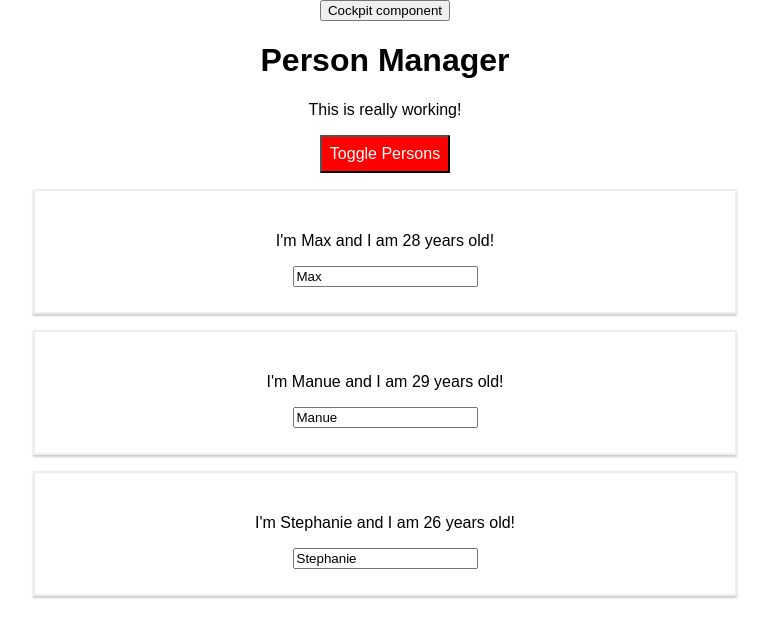
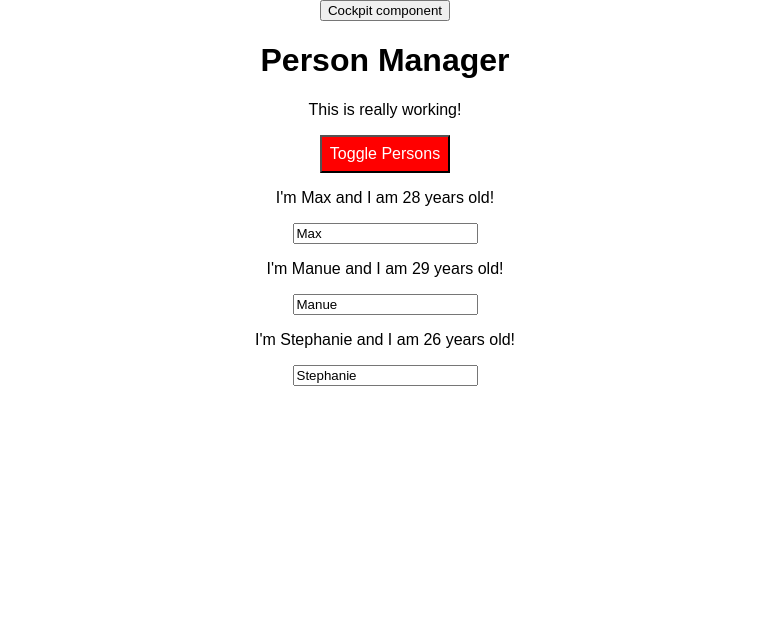
Before and after one commit to mazen87/React-complete-guide, a React app: page / in a window 1280 px wide. Both pictures are taken after a click on the button "Toggle Persons". Shown: the top 638 px of the page, without its empty margins (255-1024 px from the left). Built offline with nearby package versions, Linux system fonts and the light colour scheme.

Commit message:
redering adjacent jsx component with array and with hoc

```diff
--- a/src/components/Persons/Person/Person.js
+++ b/src/components/Persons/Person/Person.js
@@ -3,6 +3,7 @@ import React, { Component } from 'react';
 import classesCssModules from './Person.css';
 //import Radium from 'radium';
 import styled from 'styled-components';
+import Auxiliaire from '../../../hoc/Auxiliaire';
 
 /*
 const DivCompnent = styled.div`
@@ -36,17 +37,28 @@ const DivCompnent = styled.div`
         throw new Error('something went wrong !');
     }
     */
-    return  (
+  //  return
+    //(
         // <DivCompnent>
-   <div className={classesCssModules.Person}>
+  // <div className={classesCssModules.Person}>
+  /*
+      render  an adjacent component by array
 
-        <p  onClick={this.props.click}> I'm {this.props.name}  and I am {this.props.age} years old! </p>
-        <p>{this.props.children}</p>
-        <input type="text" onChange={this.props.changed} value={this.props.name}/>
+     return  [ <p key="1" onClick={this.props.click}> I'm {this.props.name}  and I am {this.props.age} years old! </p>,
+        <p key="2">{this.props.children}</p>,
+        <input key="3" type="text" onChange={this.props.changed} value={this.props.name}/>];
+    */
 
-   </div>
+      return  <Auxiliaire>
+
+                    <p onClick={this.props.click}> I'm {this.props.name}  and I am {this.props.age} years old! </p>
+                    <p >{this.props.children}</p>
+                    <input  type="text" onChange={this.props.changed} value={this.props.name}/>
+
+              </Auxiliaire>
+   //</div>
      //</DivCompnent>
-    );
+   // );
 
         };
 
--- /dev/null
+++ b/src/hoc/Auxiliaire.js
@@ -0,0 +1,2 @@
+const Auxiliaire = props => props.children;
+export default Auxiliaire;
```
